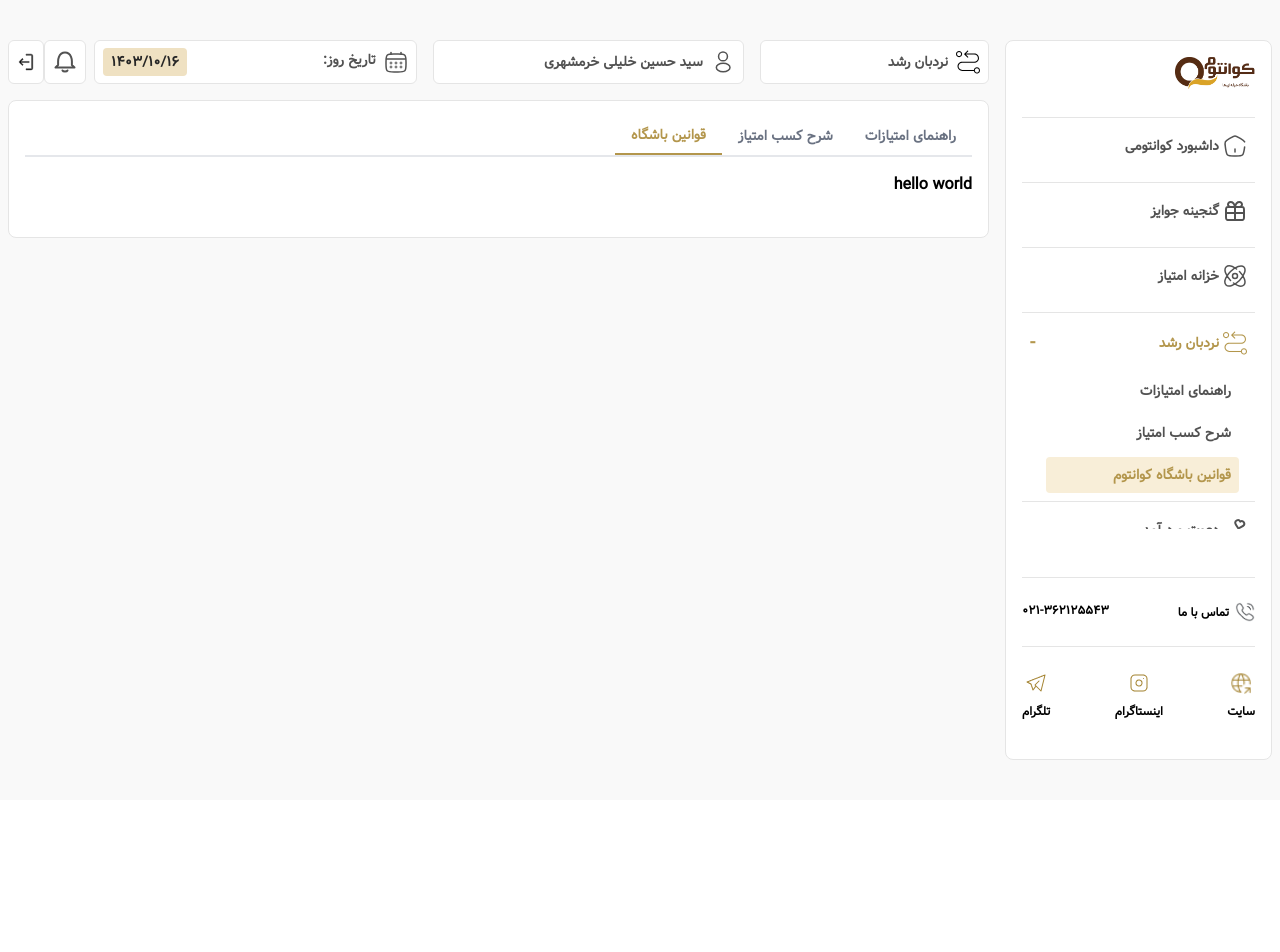
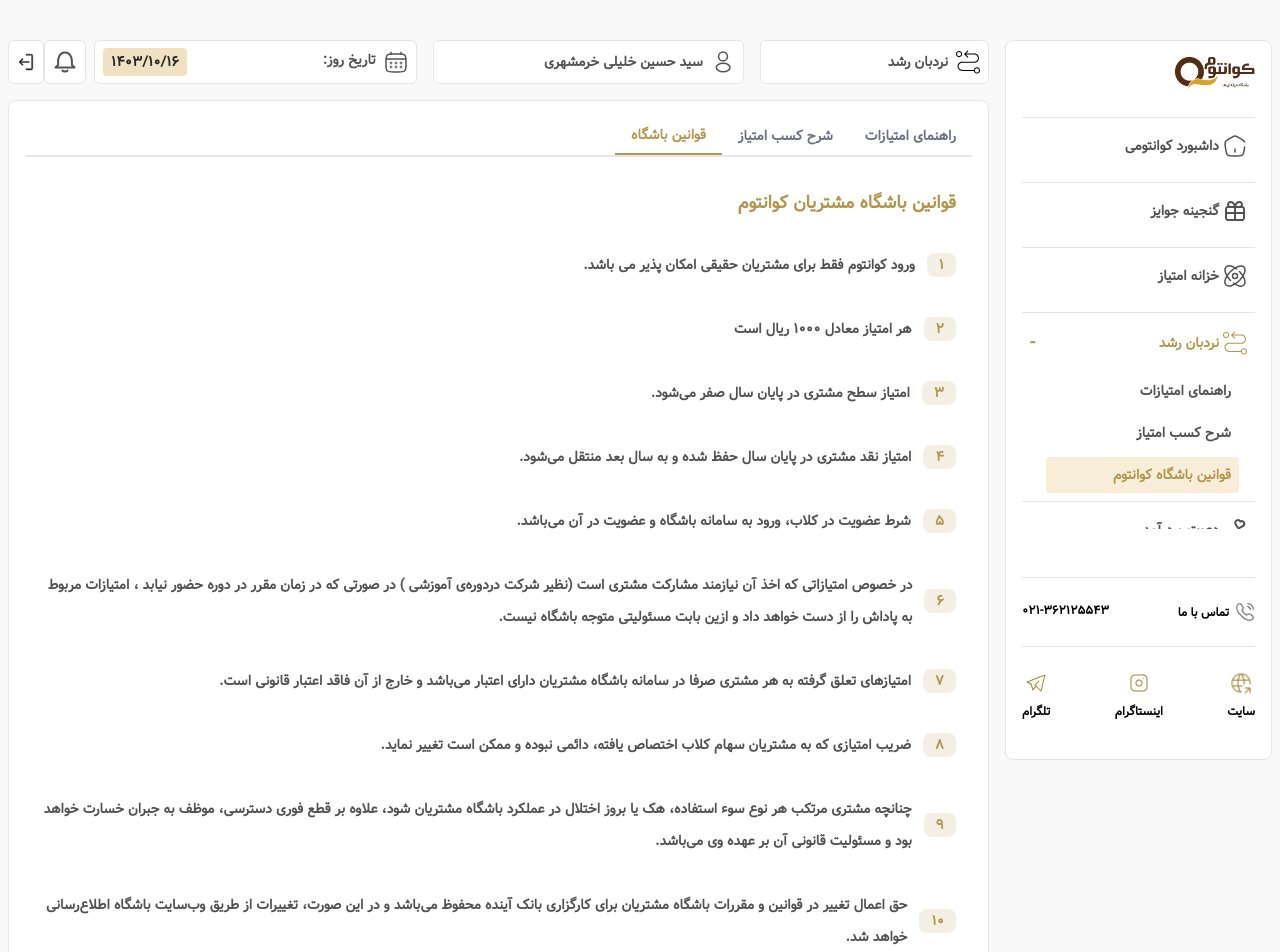
Before and after one commit to MmdQurani/Ayande-Club, a React (Vite) app: page /growth/club-rules in a window 1280 px wide. Shown: the top 952 px of the page. Before the commit the page ends 800 px from the top, so only its background shows below. Built offline with nearby package versions, Linux system fonts and the light colour scheme.

Commit message:
Finishing the ClubRules page

```diff
--- a/src/Components/Modals/MobileModal.jsx
+++ b/src/Components/Modals/MobileModal.jsx
@@ -20,7 +20,7 @@
 
   if (!renderModal || !isIPad) return null;
 
-  // محتوای مودال
+
   const modalContent = (
     <>
       <div
--- a/src/Pages/Growth/ClubRules.jsx
+++ b/src/Pages/Growth/ClubRules.jsx
@@ -4,7 +4,52 @@
 function ClubRules() {
   return (
     <GrowthTabs>
-      <div>hello world</div>
+      <div className=' ClubRules w-full h-full p-4'>
+        <span className='text-sm md:text-lg text-secondary-2'>قوانین باشگاه مشتریان کوانتوم</span>
+
+        <ul className='w-full h-full mt-8 flex flex-col justify-start items-start gap-y-8'>
+          <li className='text-xs md:text-sm flex flex-row items-center justify-start gap-x-3'>
+            <span className='px-3 py-0.5 rounded-lg bg-secondary-6 text-secondary-2'>1</span>
+            <p className='inline text-neutral-600 leading-8 p-0 m-0'>ورود کوانتوم فقط برای مشتریان حقیقی امکان پذیر می باشد.</p>
+          </li>
+          <li className='text-xs md:text-sm flex flex-row items-center justify-start gap-x-3'>
+            <span className='px-3 py-0.5 rounded-lg bg-secondary-6 text-secondary-2'>2</span>
+            <p className='inline text-neutral-600 leading-8 p-0 m-0'>هر امتیاز معادل 1000 ریال است</p>
+          </li>
+          <li className='text-xs md:text-sm flex flex-row items-center justify-start gap-x-3'>
+            <span className='px-3 py-0.5 rounded-lg bg-secondary-6 text-secondary-2'>3</span>
+            <p className='inline text-neutral-600 leading-8 p-0 m-0'>امتیاز سطح مشتری در پایان سال صفر می‌شود.</p>
+          </li>
+          <li className='text-xs md:text-sm flex flex-row items-center justify-start gap-x-3'>
+            <span className='px-3 py-0.5 rounded-lg bg-secondary-6 text-secondary-2'>4</span>
+            <p className='inline text-neutral-600 leading-8 p-0 m-0'>امتیاز نقد مشتری در پایان سال حفظ شده و به سال بعد منتقل می‌شود.</p>
+          </li>
+          <li className='text-xs md:text-sm flex flex-row items-center justify-start gap-x-3'>
+            <span className='px-3 py-0.5 rounded-lg bg-secondary-6 text-secondary-2'>5</span>
+            <p className='inline text-neutral-600 leading-8 p-0 m-0'>شرط عضویت در کلاب، ورود به سامانه باشگاه و عضویت در آن می‌باشد.</p>
+          </li>
+          <li className='text-xs md:text-sm flex flex-row items-center justify-start gap-x-3'>
+            <span className='px-3 py-0.5 rounded-lg bg-secondary-6 text-secondary-2'>6</span>
+            <p className='inline text-neutral-600 leading-8 p-0 m-0'>در خصوص امتیازاتی که اخذ آن نیازمند مشارکت مشتری است (نظیر شرکت دردوره‌ی آموزشی ) در صورتی که در زمان مقرر در دوره حضور نیابد ، امتیازات مربوط به پاداش را از دست خواهد داد و ازین بابت مسئولیتی متوجه باشگاه نیست.</p>
+          </li>
+          <li className='text-xs md:text-sm flex flex-row items-center justify-start gap-x-3'>
+            <span className='px-3 py-0.5 rounded-lg bg-secondary-6 text-secondary-2'>7</span>
+            <p className='inline text-neutral-600 leading-8 p-0 m-0'>امتیازهای تعلق گرفته به هر مشتری صرفا در سامانه باشگاه مشتریان دارای اعتبار می‌باشد و خارج از آن فاقد اعتبار قانونی است.</p>
+          </li>
+          <li className='text-xs md:text-sm flex flex-row items-center justify-start gap-x-3'>
+            <span className='px-3 py-0.5 rounded-lg bg-secondary-6 text-secondary-2'>8</span>
+            <p className='inline text-neutral-600 leading-8 p-0 m-0'>ضریب امتیازی که به مشتریان سهام کلاب اختصاص یافته، دائمی نبوده و ممکن است تغییر نماید.</p>
+          </li>
+          <li className='text-xs md:text-sm flex flex-row items-center justify-start gap-x-3'>
+            <span className='px-3 py-0.5 rounded-lg bg-secondary-6 text-secondary-2'>9</span>
+            <p className='inline text-neutral-600 leading-8 p-0 m-0'>چنانچه مشتری مرتکب هر نوع سوء استفاده، هک یا بروز اختلال در عملکرد باشگاه مشتریان شود، علاوه بر قطع فوری دسترسی، موظف به جبران خسارت  خواهد بود و مسئولیت قانونی آن بر عهده وی می‌باشد.</p>
+          </li>
+          <li className='text-xs md:text-sm flex flex-row items-center justify-start gap-x-3'>
+            <span className='px-3 py-0.5 rounded-lg bg-secondary-6 text-secondary-2'>10</span>
+            <p className='inline text-neutral-600 leading-8 p-0 m-0'>حق اعمال تغییر در قوانین و مقررات باشگاه مشتریان برای کارگزاری بانک آینده محفوظ می‌باشد و در این صورت، تغییرات از طریق وب‌سایت باشگاه اطلاع‌رسانی خواهد شد.</p>
+          </li>
+        </ul>
+      </div>
     </GrowthTabs>
   )
 }
```
